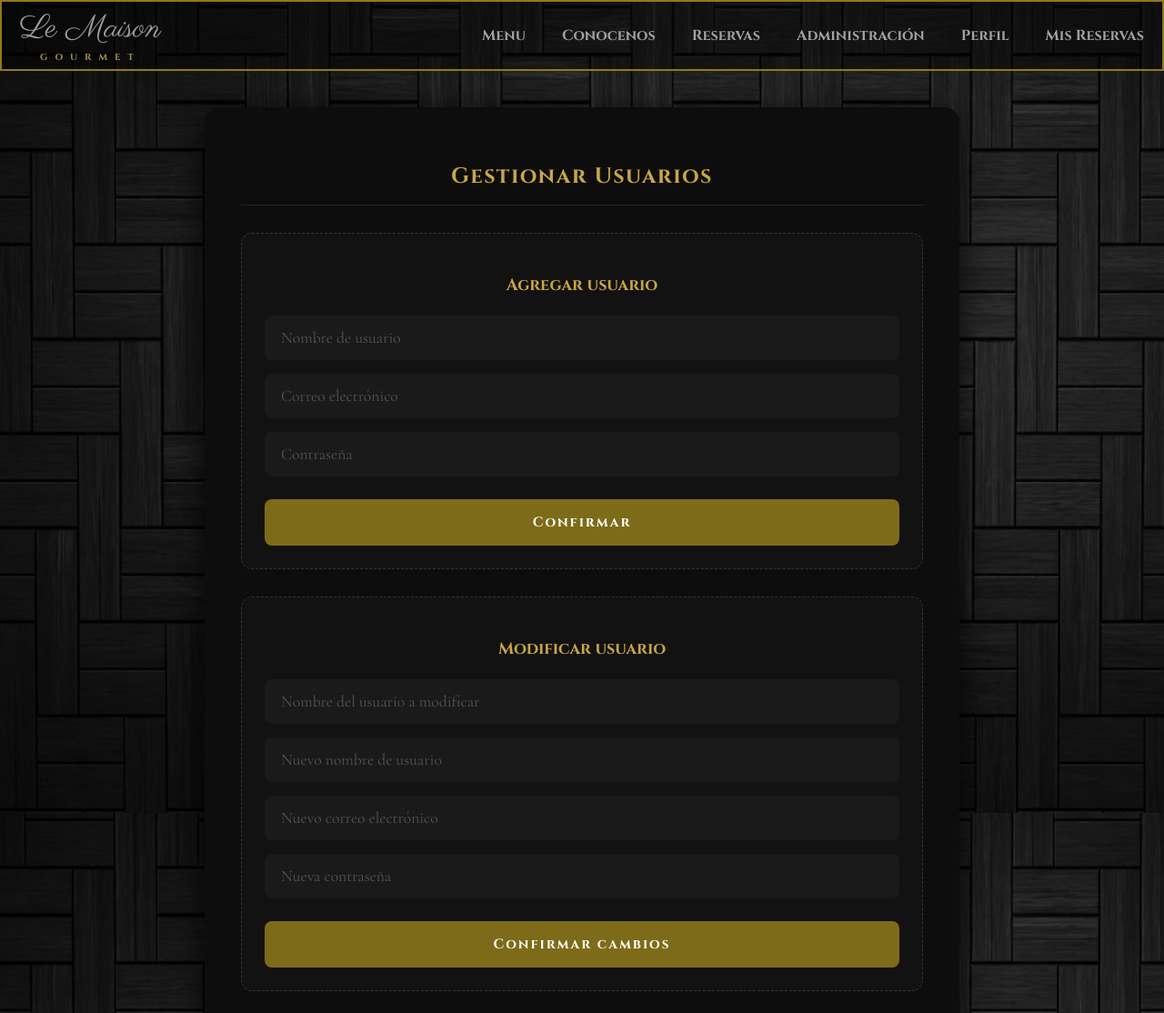
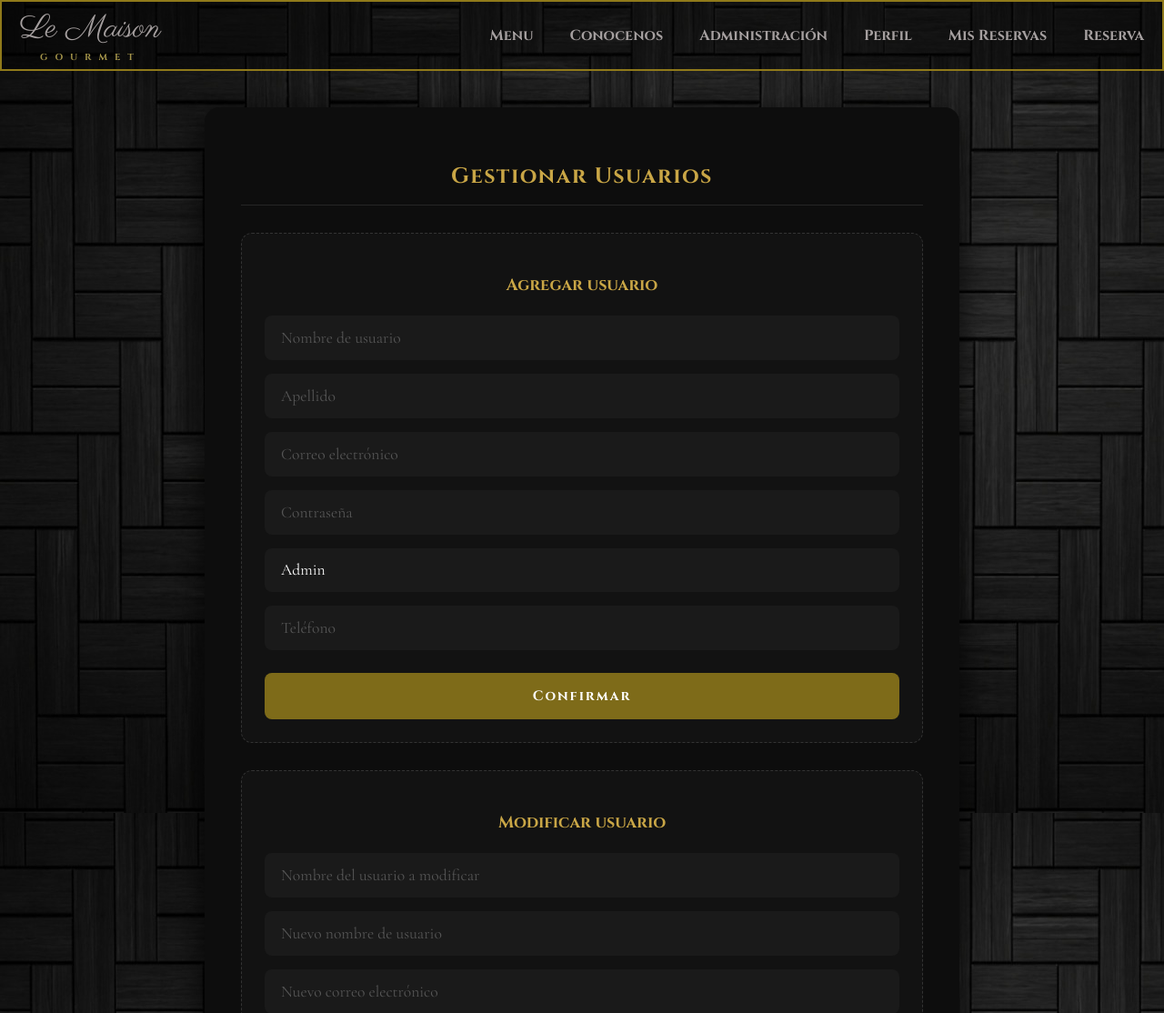
Before and after one commit to LucasRodaFiuba/IDS_TP_FINAL, a Flask app: page /admin/usuarios in a window 1280 px wide. Shown: the top 1114 px of the page at 91% size. Run offline with Flask 3, Linux system fonts and the light colour scheme; a user stored in the database is signed in; data that the repository does not hold is empty.

Commit message:
Corrijo funcionalidad de agregar usuario

```diff
--- a/APIRESTFUL/api/constantes.py
+++ b/APIRESTFUL/api/constantes.py
@@ -1,5 +1,5 @@
 BASE_URL = '/'
-DB_URL = "mysql+pymysql://root:@localhost/restaurante_db" #reemplazar por el usuario y contraseña de mysql
+DB_URL = "mysql+pymysql://nacho:1234@localhost/restaurante_db" #reemplazar por el usuario y contraseña de mysql
 # Formato de fecha esperado por la API
 FORMATO_FECHA = '%Y-%m-%d'
 
--- a/APIRESTFUL/api/db.py
+++ b/APIRESTFUL/api/db.py
@@ -6,8 +6,8 @@ def get_db_connection():
         connection = mysql.connector.connect(
             host='localhost',
             database='restaurante_db',
-            user='root',            # PONGAN SU USUARIO DE SQL ACA (puede estar predeterminado como "root")
-            password=''    # PONGAN SU CONTRASEÑA DE SQL ACA
+            user='nacho',            # PONGAN SU USUARIO DE SQL ACA (puede estar predeterminado como "root")
+            password='1234'    # PONGAN SU CONTRASEÑA DE SQL ACA
         )
         return connection
     except Error as e:
--- a/app.py
+++ b/app.py
@@ -18,7 +18,7 @@ from services.auth import (
 )
 from routes.servicios_extra import servicios_extra_bp
 from services.dashboard import obtener_estadisticas
-from services.usuarios import obtener_usuarios,actualizar_rol_usuario
+from services.usuarios import obtener_usuarios,actualizar_rol_usuario, crear_usuario
 from datetime import datetime
 from constants import MESES
 
@@ -34,14 +34,27 @@ app.register_blueprint(servicios_extra_bp)
 def home():
     return render_template("index.html")
 
+
 @app.route('/admin/usuarios')
 def pagina_usuarios():
     data = obtener_usuarios()
     usuarios = data.get('usuarios', [])
     return render_template('usuarios.html', usuarios=usuarios)
 
+
 @app.route('/admin/agregar_usuario', methods=['POST'])
 def agregar_usuario():
+    nombre = request.form.get('usuario')
+    apellido = request.form.get('apellido')
+    email = request.form.get('correo')
+    password = request.form.get('password_hash')
+    telefono = request.form.get('telefono')
+    rol = request.form.get('id_rol')
+    crear_usuario(nombre, apellido, email, password, telefono, rol)
+    if not nombre or not email or not password or not rol:
+        flash('Todos los campos son obligatorios.', 'error')
+    else:
+        flash('Usuario agregado correctamente.', 'success')
     return redirect(url_for('pagina_usuarios'))
 
 @app.route('/admin/modificar_usuario', methods=['POST'])
@@ -55,7 +68,7 @@ def eliminar_usuario(id_usuario):
 
     if not usuario or usuario.get('rol') != 'admin':
         flash('No tenés permisos para esto.', 'error')
-        return redirect(url_for('pagina_principal'))
+        return redirect(url_for('pagina_usuarios'))
 
     resultado = eliminar_usuario_api(id_usuario, token)
 
@@ -294,6 +307,8 @@ def agregar_objeto():
         imagen = request.form.get('imagen', '').strip()
     resultado = crear_plato(nombre, float(precio), descripcion, restriccion, categoria, imagen)
     return redirect(url_for('pagina_menu'))
+
+
 @app.route('/menu')
 def pagina_menu():
     data = obtener_menu()
--- a/services/usuarios.py
+++ b/services/usuarios.py
@@ -34,3 +34,23 @@ def actualizar_rol_usuario(id_usuario: int):
 
     except Exception as e:
         logger.error(f"Error al obtener los usuarios")
+
+def crear_usuario(nombre: str, apellido: str, email: str, password: str, telefono: str, rol: str):
+    try:
+        response = requests.post(f'{API_BASE_URL}/usuarios', json={
+            'nombre': nombre,
+            'apellido': apellido,
+            'email': email,
+            'password': password,
+            'telefono': telefono,
+            'rol': rol
+        }, timeout=10)
+
+        if response.status_code == 201:
+            usuarios = response.json()
+
+    except requests.exceptions.ConnectionError:
+        logger.error(f"No se pudo conectar con la API en {API_BASE_URL}")
+
+    except Exception as e:
+        logger.error(f"Error al obtener los usuarios")
--- a/templates/base.html
+++ b/templates/base.html
@@ -24,12 +24,14 @@
 
             <ul id="Botones">
                 <li><a href="{{ url_for('pagina_menu') }}">Menu</a></li>
-				<li><a href="{{ url_for('servicios_extra.pagina_nosotros') }}">Conocenos</a></li>
-				<li><a href="{{ url_for('pagina_reservas') }}">Reservas</a></li>
+                <li><a href="{{ url_for('pagina_nosotros') }}">Conocenos</a></li>
+                {% if session.get('admin') %}
                     <li><a href="{{ url_for('pagina_admin') }}">Administración</a></li>
-				{% if session.get('usuario') %}
+                {% endif %}
+                {% if session.get('usuario') or session.get('admin') %}
                     <li><a href="{{ url_for('perfil') }}">Perfil</a></li>
                     <li><a href="{{ url_for('pagina_mis_reservas') }}">Mis Reservas</a></li>
+                    <li><a href="{{ url_for('pagina_reservas') }}">Reserva</a></li>
                 {% else %}
                     <li><a href="{{ url_for('iniciar_sesion') }}">Iniciar Sesión</a></li>
                 {% endif %}
--- a/templates/usuarios.html
+++ b/templates/usuarios.html
@@ -8,19 +8,21 @@
 
 {% block content %}
 
-
-
-
-
-<div id="Formularios">
-    <h2>Gestionar Usuarios</h2>
+                    <div id="Formularios">
+                        <h2>Gestionar Usuarios</h2>
 
                             <div id="Agregar_usuario">
-                                <form action="/admin/usuarios/agregar" method="post">
+                                <form action="{{url_for('agregar_usuario')}}" method="post">
                                     <p>Agregar usuario</p>
                                     <input type="text" name="usuario" placeholder="Nombre de usuario">
+                                    <input type="text" name="apellido" placeholder="Apellido">
                                     <input type="email" name="correo" placeholder="Correo electrónico">
-                                    <input type="password" name="password" placeholder="Contraseña">
+                                    <input type="password" name="password_hash" placeholder="Contraseña">
+                                    <select name="id_rol">
+                                            <option value="1">Admin</option>
+                                            <option value="2">Usuario</option>
+                                    </select>
+                                    <input type="text" name="telefono" placeholder="Teléfono">
                                     <button>Confirmar</button>
                                 </form>
                             </div>
```
Lines whose indentation alone changed are shown as unchanged.
